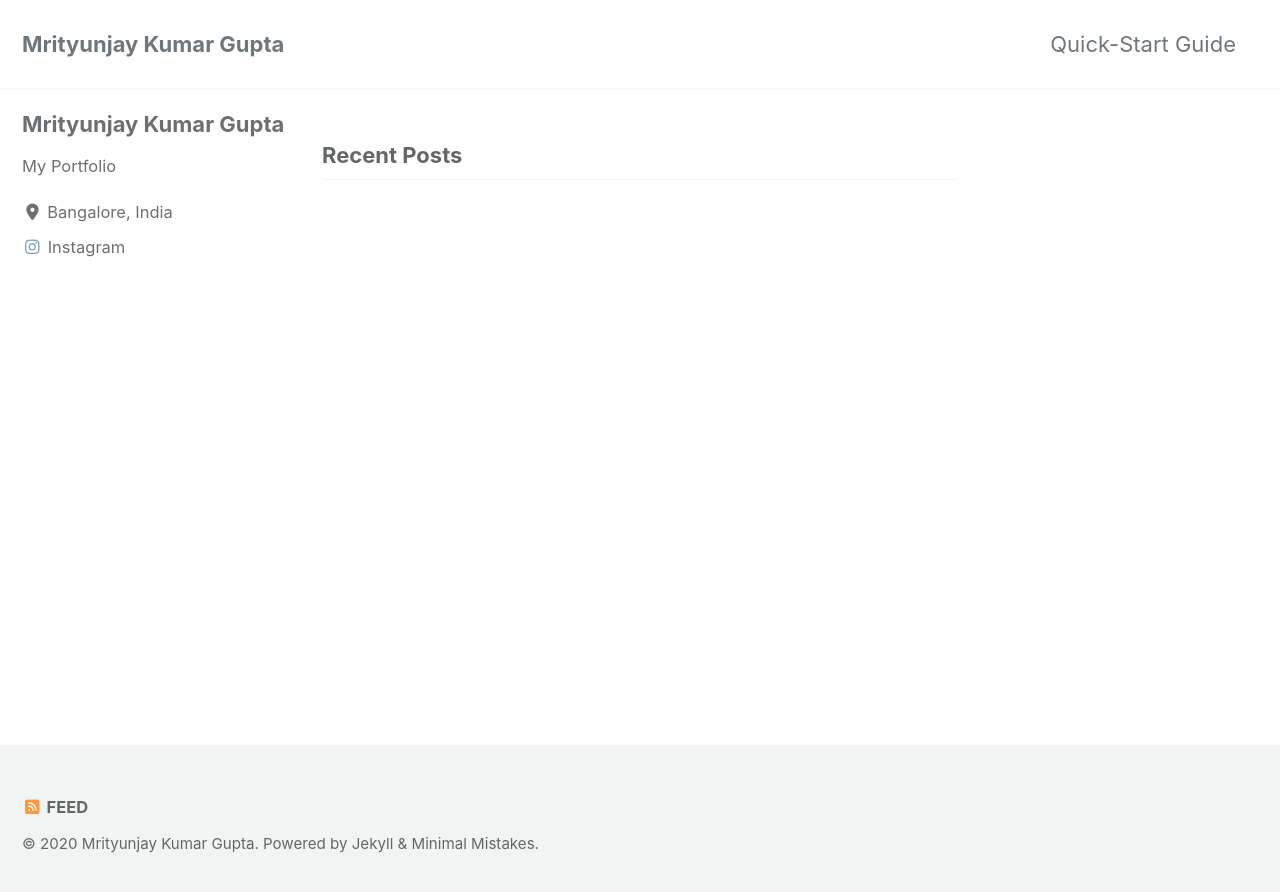
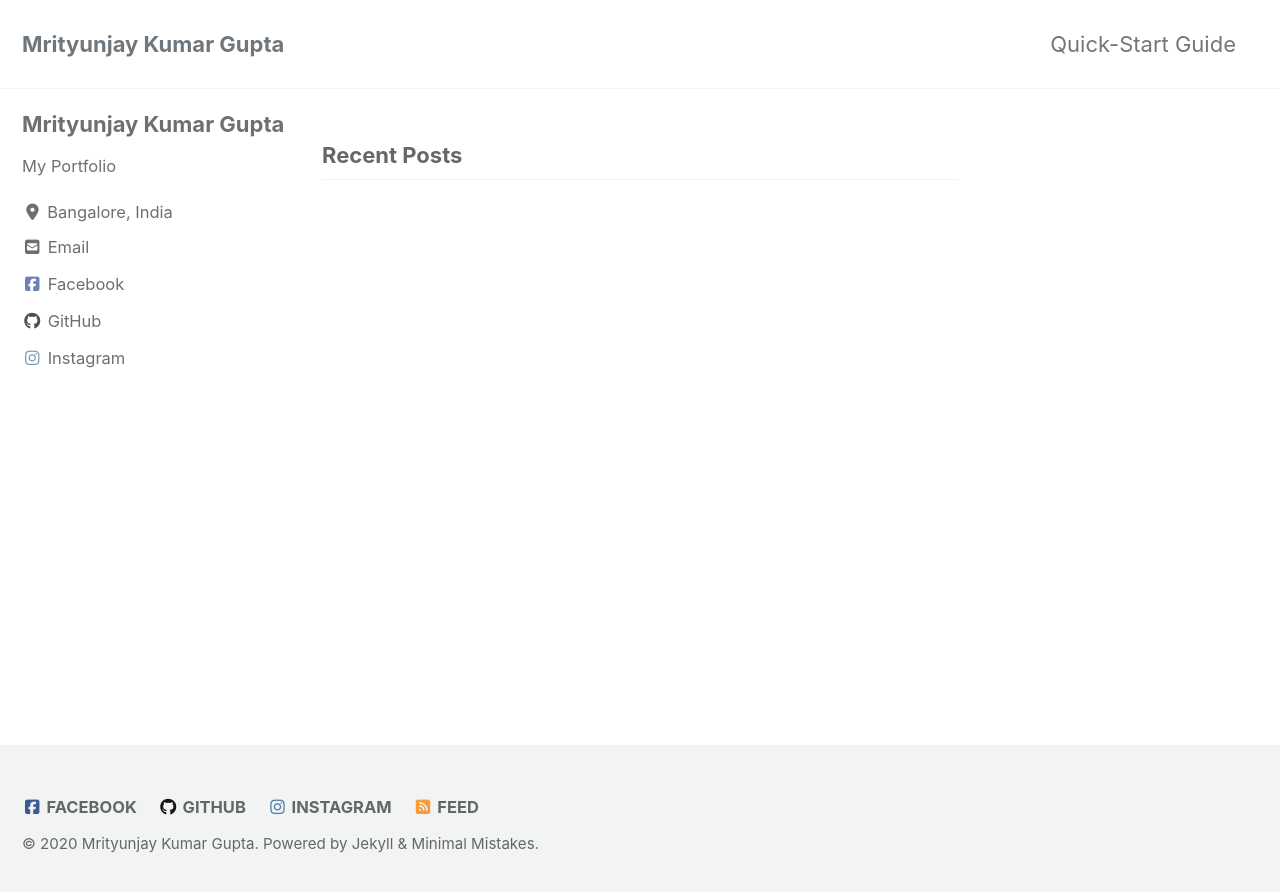
Before and after one commit to jaykumar1046/jaykumar.github.io, a Jekyll site: the page built from index.html, in a window 1280 px wide. Shown: the top 892 px of the page. Built offline with Jekyll 4.4.1, drawn with Linux system fonts in a browser that asks for light colours; cached includes are drawn as plain includes; nearby versions of some CDN libraries; the list of posts is cut into pages by our own code; some of the changed lines change nothing that is shown.

Commit message:
added some more data to config file

```diff
--- a/_config.yml
+++ b/_config.yml
@@ -101,7 +101,7 @@ author:
   links:
     - label: "Email"
       icon: "fas fa-fw fa-envelope-square"
-      # url: "mailto:your.name@email.com"
+      url: "mailto:jaykumar1046@email.com"
     - label: "Website"
       icon: "fas fa-fw fa-link"
       # url: "https://your-website.com"
@@ -110,10 +110,10 @@ author:
       # url: "https://twitter.com/"
     - label: "Facebook"
       icon: "fab fa-fw fa-facebook-square"
-      # url: "https://facebook.com/"
+      url: "https://www.facebook.com/j1046kumar"
     - label: "GitHub"
       icon: "fab fa-fw fa-github"
-      # url: "https://github.com/"
+      url: "https://github.com/jaykumar1046"
     - label: "Instagram"
       icon: "fab fa-fw fa-instagram"
       url: "https://www.instagram.com/jaykumar1046/"
@@ -126,10 +126,10 @@ footer:
       # url:
     - label: "Facebook"
       icon: "fab fa-fw fa-facebook-square"
-      # url:
+      url: "https://www.facebook.com/j1046kumar"
     - label: "GitHub"
       icon: "fab fa-fw fa-github"
-      # url:
+      url: "https://github.com/jaykumar1046"
     - label: "GitLab"
       icon: "fab fa-fw fa-gitlab"
       # url:
@@ -138,7 +138,7 @@ footer:
       # url:
     - label: "Instagram"
       icon: "fab fa-fw fa-instagram"
-      # url:
+      url: "https://www.instagram.com/jaykumar1046/"
 
 
 # Reading Files
```
